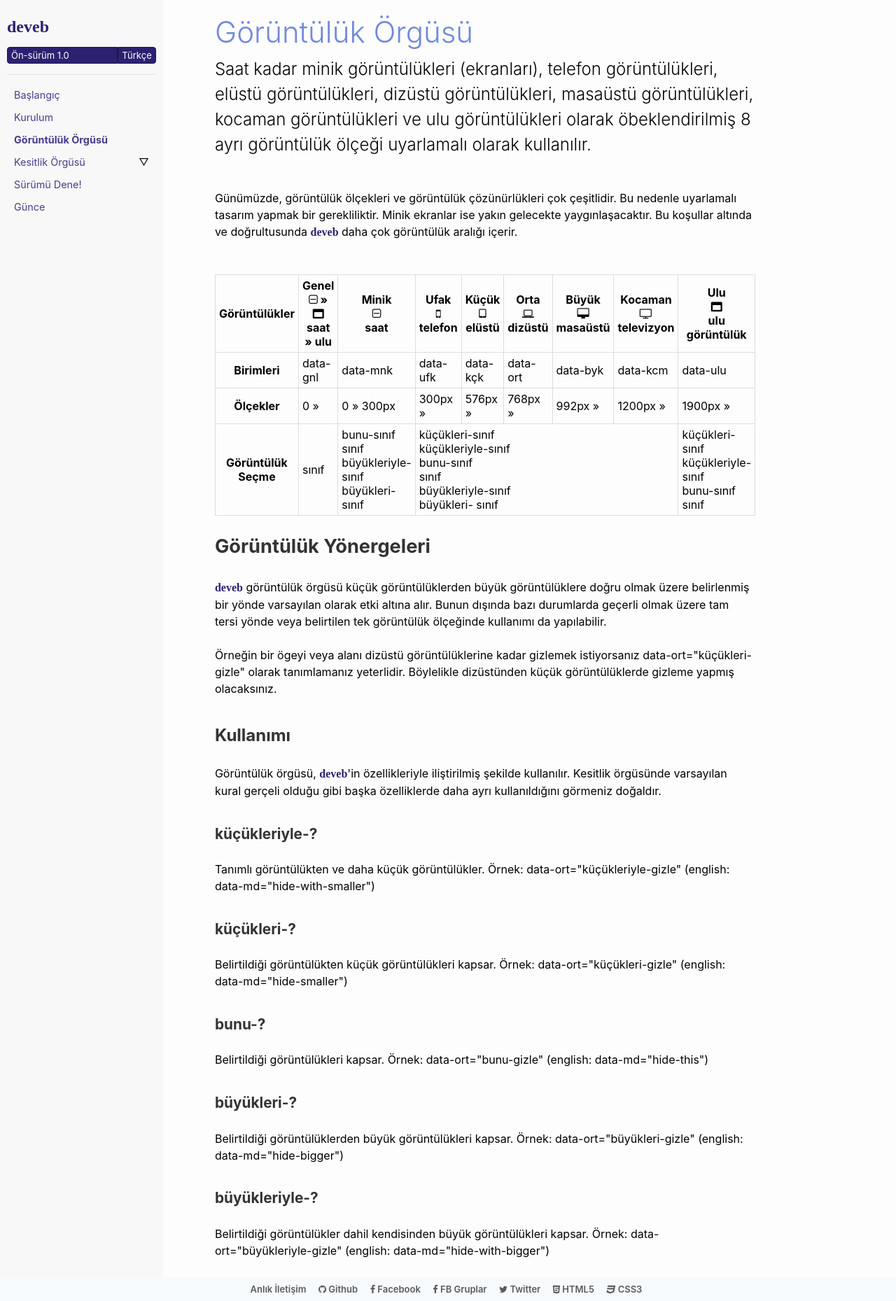
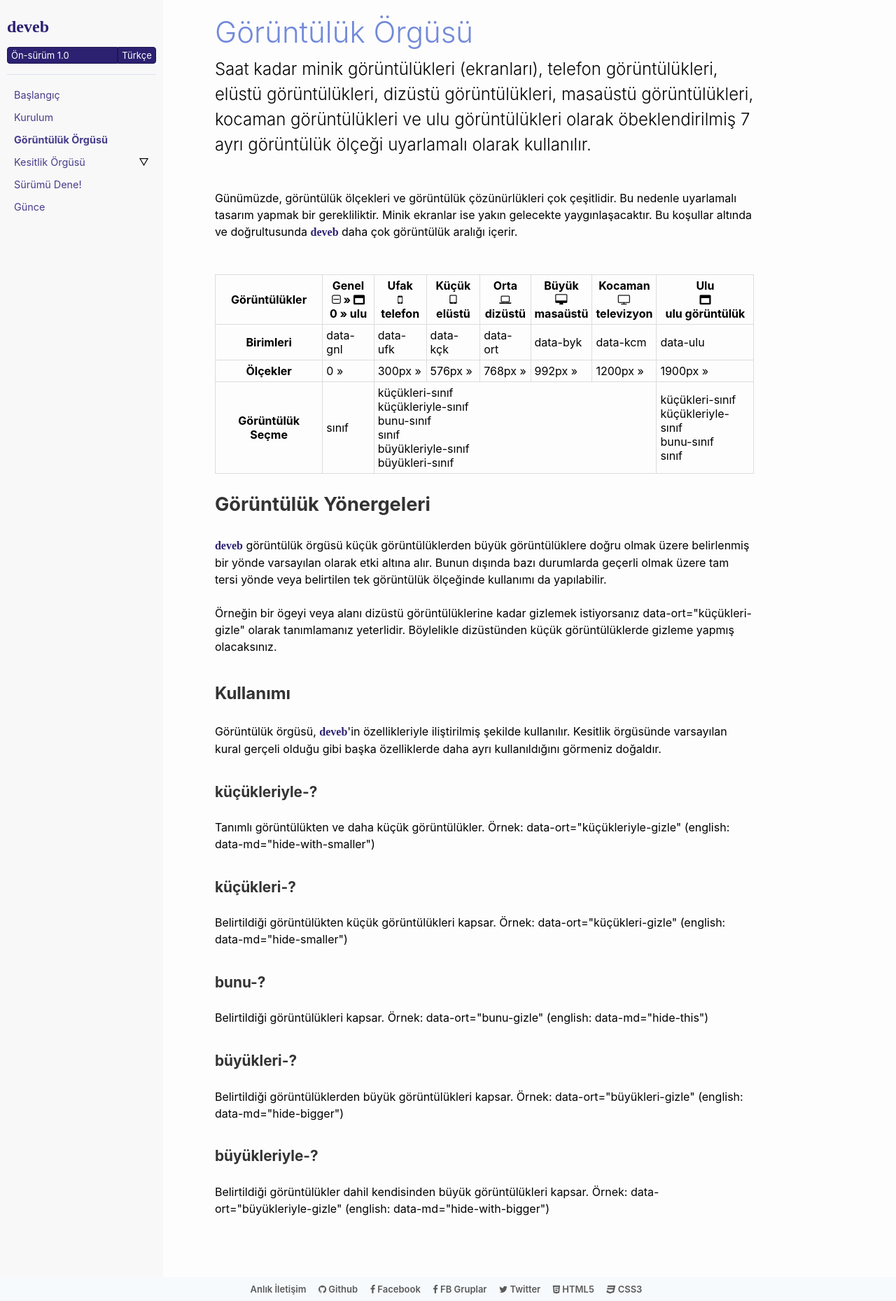
Before and after one commit to data-deveb/data-deveb.github.io, a Jekyll site: the page built from belgeler/1.0/tr/goruntuluk-orgusu.md, in a window 1280 px wide. Shown: the whole page at 70% size. Built offline with Jekyll 4.4.1, drawn with Linux system fonts in a browser that asks for light colours; some web fonts are replaced.

Commit message:
data-mnk kaldırıldığı için içerik düzeltildi.

```diff
--- a/belgeler/1.0/tr/goruntuluk-orgusu.md
+++ b/belgeler/1.0/tr/goruntuluk-orgusu.md
@@ -6,7 +6,7 @@ title: Görüntülük Örgüsü
 description:
 ---
 <p class="girlik">
-  Saat kadar minik görüntülükleri (ekranları), telefon görüntülükleri, elüstü görüntülükleri, dizüstü görüntülükleri, masaüstü görüntülükleri, kocaman görüntülükleri ve ulu görüntülükleri olarak öbeklendirilmiş 8 ayrı görüntülük ölçeği uyarlamalı olarak
+  Saat kadar minik görüntülükleri (ekranları), telefon görüntülükleri, elüstü görüntülükleri, dizüstü görüntülükleri, masaüstü görüntülükleri, kocaman görüntülükleri ve ulu görüntülükleri olarak öbeklendirilmiş 7 ayrı görüntülük ölçeği uyarlamalı olarak
   kullanılır.
 </p>
 <p>
@@ -21,13 +21,13 @@ description:
         Genel <br>
         <i class="fa fa-minus-square-o" aria-hidden="true"></i> »
         <i class="fa fa-window-maximize" aria-hidden="true"></i>
-        <br><span data-metin="olumlu ince">saat » ulu</span>
+        <br><span data-metin="olumlu ince">0 » ulu</span>
       </th>
-      <th>
+      <!--<th>
         Minik <br>
         <i class="fa fa-minus-square-o" aria-hidden="true"></i>
         <br><span data-metin="olumlu ince">saat</span>
-      </th>
+      </th>-->
       <th>
         Ufak <br>
         <i class="fa fa-mobile" aria-hidden="true"></i>
@@ -64,7 +64,7 @@ description:
     <tr>
       <th>Birimleri</th>
       <td>data-gnl</td>
-      <td>data-mnk</td>
+      <!--<td>data-mnk</td>-->
       <td>data-ufk</td>
       <td>data-kçk</td>
       <td>data-ort</td>
@@ -75,7 +75,7 @@ description:
     <tr>
       <th>Ölçekler</th>
       <td>0 »</td>
-      <td>0 » 300px</td>
+      <!--<td>0 » 300px</td>-->
       <td>300px »</td>
       <td>576px »</td>
       <td>768px »</td>
@@ -85,11 +85,14 @@ description:
     </tr>
     <tr>
       <th>Görüntülük Seçme</th>
-      <td><span data-metin="ana gri">sınıf</span></td>
-      <td>bunu-<span data-metin="ana gri">sınıf</span><br><span data-metin="ana gri">sınıf</span><br>büyükleriyle-<span data-metin="ana gri">sınıf</span><br>büyükleri-<span data-metin="ana gri">sınıf</span></td>
-      <td colspan="5">küçükleri-<span data-metin="ana gri">sınıf</span><br>küçükleriyle-<span data-metin="ana gri">sınıf</span><br>bunu-<span data-metin="ana gri">sınıf</span><br><span data-metin="ana gri">sınıf</span><br>büyükleriyle-<span data-metin="ana gri">sınıf</span><br>büyükleri-
-        <span
-          data-metin="ana gri">sınıf</span>
+      <td>
+        <span data-metin="ana gri">sınıf</span>
+      </td>
+      <!--<td>
+        bunu-<span data-metin="ana gri">sınıf</span><br><span data-metin="ana gri">sınıf</span><br>büyükleriyle-<span data-metin="ana gri">sınıf</span><br>büyükleri-<span data-metin="ana gri">sınıf</span>
+      </td>-->
+      <td colspan="5">
+        küçükleri-<span data-metin="ana gri">sınıf</span><br>küçükleriyle-<span data-metin="ana gri">sınıf</span><br>bunu-<span data-metin="ana gri">sınıf</span><br><span data-metin="ana gri">sınıf</span><br>büyükleriyle-<span data-metin="ana gri">sınıf</span><br>büyükleri-<span data-metin="ana gri">sınıf</span>
       </td>
       <td>küçükleri-<span data-metin="ana gri">sınıf</span><br>küçükleriyle-<span data-metin="ana gri">sınıf</span><br>bunu-<span data-metin="ana gri">sınıf</span><br><span data-metin="ana gri">sınıf</span></td>
     </tr>
```
